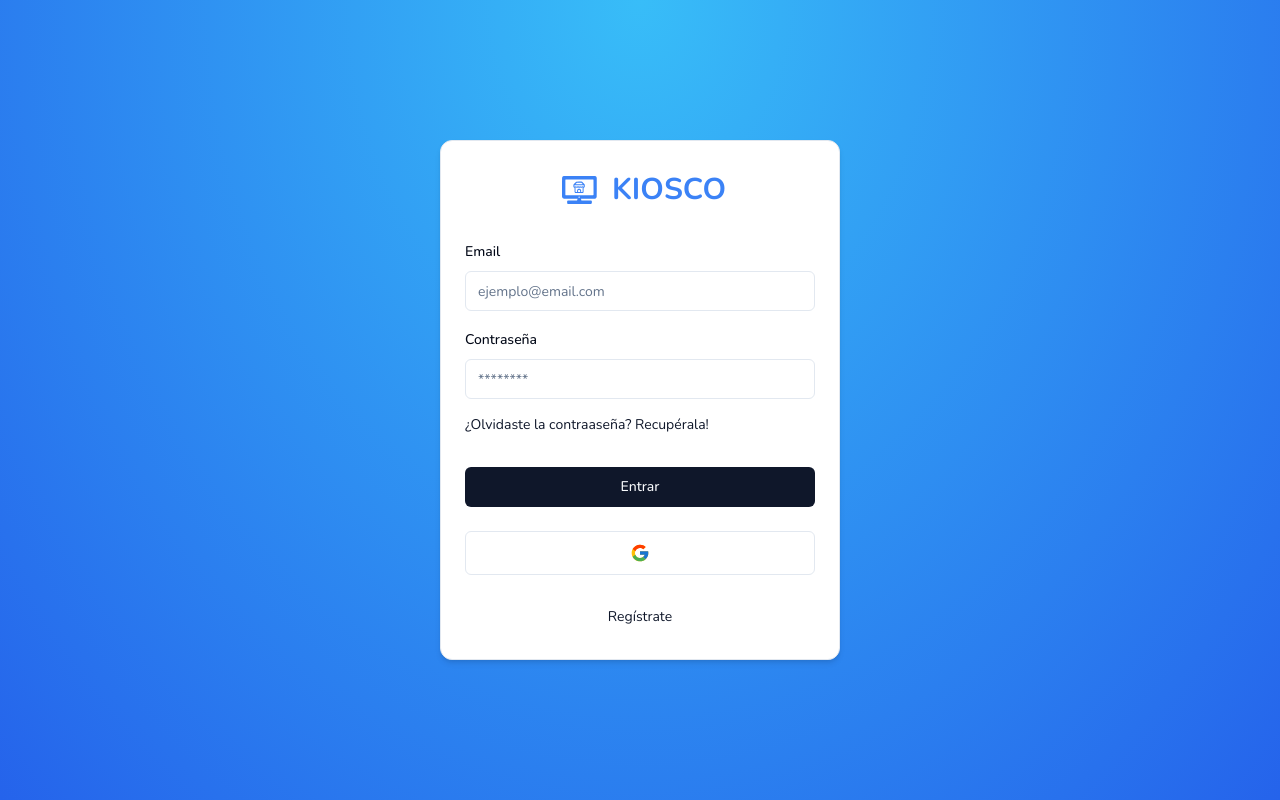
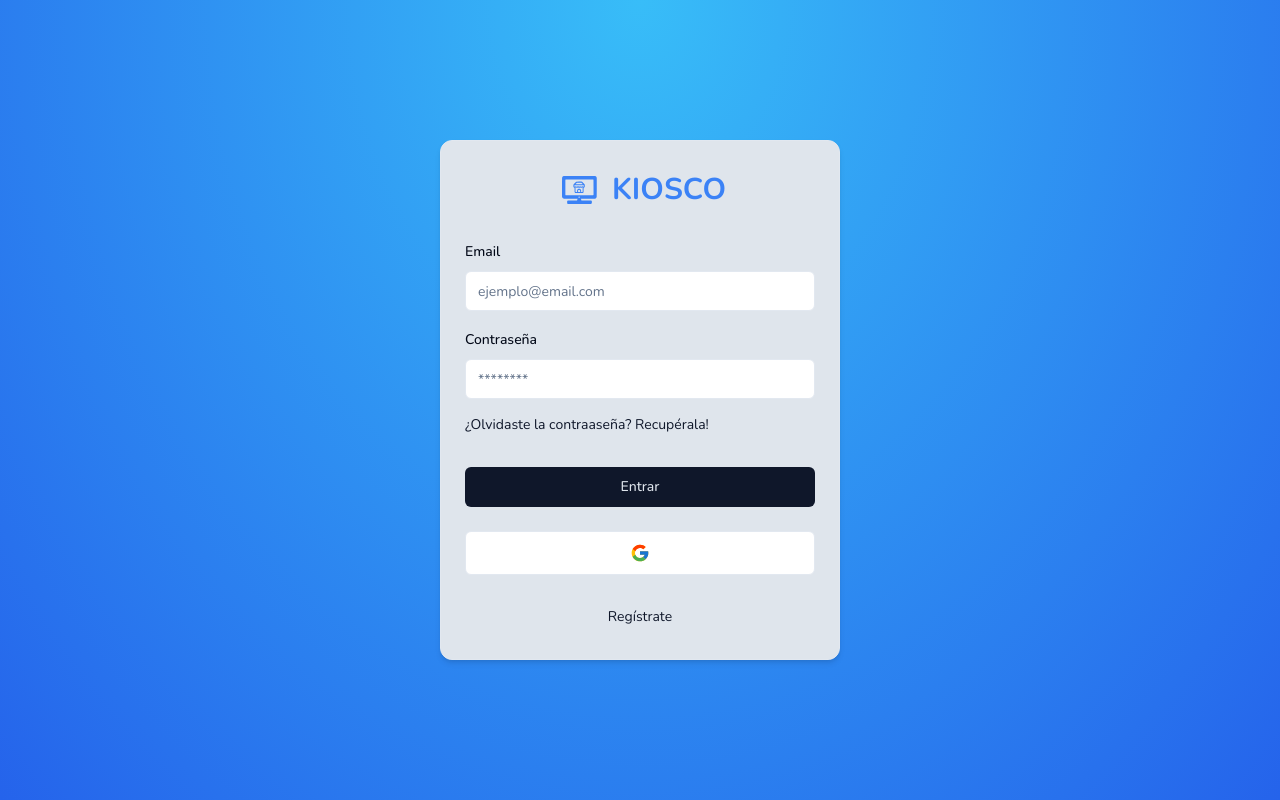
Before and after one commit to vercel-support/00255317-coma, a Next.js app: page /auth/login in a window 1280 px wide. Built offline with nearby package versions, Linux system fonts and the light colour scheme; no server answers.

Commit message:
branding

```diff
--- a/app/globals.css
+++ b/app/globals.css
@@ -14,14 +14,14 @@
     --background: hsl(0, 0%, 100%);
     --foreground: hsl(222.2, 84%, 4.9%);
 
-    --card: hsl(0, 0%, 100%);
+    --card: hsl(212, 25%, 90%);
     --card-foreground: hsl(222.2, 84%, 4.9%);
 
-    --popover: hsl(0, 0%, 100%);
+    --popover: hsl(212, 25%, 90%);
     --popover-foreground: hsl(222.2, 84%, 4.9%);
 
     --primary: hsl(222.2, 47.4%, 11.2%);
-    --primary-foreground: hsl(210, 40%, 98%);
+    --primary-foreground: hsl(212, 25%, 90%);
 
     --secondary: hsl(210, 40%, 96.1%);
     --secondary-foreground: hsl(222.2, 47.4%, 11.2%);
@@ -33,7 +33,7 @@
     --accent-foreground: hsl(222.2, 47.4%, 11.2%);
 
     --destructive: hsl(0, 84.2%, 60.2%);
-    --destructive-foreground: hsl(210, 40%, 98%);
+    --destructive-foreground: hsl(212, 25%, 90%);
 
     --border: hsl(214.3, 31.8%, 91.4%);
     --input: hsl(214.3, 31.8%, 91.4%);
@@ -48,28 +48,28 @@
     --branding-dark: hsl(212, 63%, 21%); /* Un tono aún más oscuro para el modo oscuro */
 
     --background: hsl(222.2, 84%, 4.9%);
-    --foreground: hsl(210, 40%, 98%);
+    --foreground: hsl(212, 25%, 90%);
 
-    --card: hsl(222.2, 84%, 4.9%);
-    --card-foreground: hsl(210, 40%, 98%);
+    --card: hsl(217.2, 32.6%, 17.5%);
+    --card-foreground: hsl(212, 25%, 90%);
 
     --popover: hsl(222.2, 84%, 4.9%);
-    --popover-foreground: hsl(210, 40%, 98%);
+    --popover-foreground: hsl(212, 25%, 90%);
 
-    --primary: hsl(210, 40%, 98%);
+    --primary: hsl(212, 25%, 90%);
     --primary-foreground: hsl(222.2, 47.4%, 11.2%);
 
     --secondary: hsl(217.2, 32.6%, 17.5%);
-    --secondary-foreground: hsl(210, 40%, 98%);
+    --secondary-foreground: hsl(212, 25%, 90%);
 
     --muted: hsl(217.2, 32.6%, 17.5%);
     --muted-foreground: hsl(215, 20.2%, 65.1%);
 
     --accent: hsl(217.2, 32.6%, 17.5%);
-    --accent-foreground: hsl(210, 40%, 98%);
+    --accent-foreground: hsl(212, 25%, 90%);
 
     --destructive: hsl(0, 62.8%, 30.6%);
-    --destructive-foreground: hsl(210, 40%, 98%);
+    --destructive-foreground: hsl(212, 25%, 90%);
 
     --border: hsl(217.2, 32.6%, 17.5%);
     --input: hsl(217.2, 32.6%, 17.5%);
--- a/components/admin/dashboard/daily-cash-flow-card.tsx
+++ b/components/admin/dashboard/daily-cash-flow-card.tsx
@@ -27,7 +27,7 @@
   return (
     <Card
       className={cn(
-        "flex flex-col items-center p-4 bg-secondary rounded-lg shadow-lg",
+        "flex flex-col items-center p-4 rounded-lg shadow-lg",
         classname ? classname : ""
       )}
     >
--- a/components/admin/dashboard/profit-porcentage-card.tsx
+++ b/components/admin/dashboard/profit-porcentage-card.tsx
@@ -25,7 +25,7 @@
   return (
     <Card
       className={cn(
-        "flex flex-col items-center p-4 bg-secondary rounded-lg shadow-lg",
+        "flex flex-col items-center p-4 rounded-lg shadow-lg",
         classname ? classname : ""
       )}
     >
--- a/components/admin/dashboard/revenue-card.tsx
+++ b/components/admin/dashboard/revenue-card.tsx
@@ -25,7 +25,7 @@
   return (
     <Card
       className={cn(
-        "flex flex-col items-center p-4 bg-secondary rounded-lg shadow-lg w-full",
+        "flex flex-col items-center p-4 rounded-lg shadow-lg w-full",
         classname ? classname : ""
       )}
     >
--- a/components/admin/dashboard/total-sales-card.tsx
+++ b/components/admin/dashboard/total-sales-card.tsx
@@ -24,7 +24,7 @@
   return (
     <Card
       className={cn(
-        "flex flex-col items-center p-4 bg-secondary rounded-lg shadow-lg",
+        "flex flex-col items-center p-4 rounded-lg shadow-lg",
         classname ? classname : ""
       )}
     >
--- a/components/layout/LeftSideBar.tsx
+++ b/components/layout/LeftSideBar.tsx
@@ -11,7 +11,7 @@
   const pathname = usePathname();
 
   return (
-    <aside className="h-screen left-0 top-0 sticky p-8 pt-2 flex flex-col gap-4 bg-brandingLight shadow-lg max-md:hidden overflow-auto dark:bg-secondary">
+    <aside className="h-screen left-0 top-0 sticky p-8 pt-2 flex flex-col gap-4 bg-card shadow-lg max-md:hidden overflow-auto">
       <div className="w-full flex items-center justify-center bg-branding rounded-md shadow-sm p-2">
         <Image
           src="/logo-gesapp-white.svg"
@@ -31,7 +31,7 @@
                 "flex",
                 "gap-4",
                 "text-md font-bold",
-                "hover:text-brandingDark",
+                "hover:text-brandingDark  dark:hover:text-brandingLight",
                 pathname === link.path ? "text-branding" : "text-primary/70"
               )}
             >
--- a/components/layout/TopBar.tsx
+++ b/components/layout/TopBar.tsx
@@ -11,14 +11,13 @@
 import Image from "next/image";
 import Link from "next/link";
 import { usePathname } from "next/navigation";
-
 import { UserButton } from "@/components/auth/user-button";
 import { ModeToggle } from "@/components/custom ui/toggle-mode";
 
 const TopBar = () => {
   const pathname = usePathname();
   return (
-    <div className="sticky top-0 z-20 w-full flex justify-between px-8 py-2 items-center bg-brandingLight shadow-xl md:hidden dark:bg-secondary">
+    <div className="sticky top-0 z-20 w-full flex justify-between px-8 py-2 items-center bg-card shadow-xl md:hidden">
       <div className="w-[50%] flex items-center justify-center bg-branding rounded-md shadow-sm">
         <Image
           src="/logo-gesapp-white.svg"
@@ -43,7 +42,7 @@
                     "flex",
                     "gap-4",
                     "text-xl font-bold",
-                    "hover:text-brandingDark",
+                    "hover:text-brandingDark dark:hover:text-brandingLight",
                     pathname === link.path
                       ? "text-branding"
                       : "text-neutral-500"
--- a/components/ui/card.tsx
+++ b/components/ui/card.tsx
@@ -1,6 +1,6 @@
-import * as React from "react"
+import * as React from "react";
 
-import { cn } from "@/lib/utils"
+import { cn } from "@/lib/utils";
 
 const Card = React.forwardRef<
   HTMLDivElement,
@@ -14,8 +14,8 @@
     )}
     {...props}
   />
-))
-Card.displayName = "Card"
+));
+Card.displayName = "Card";
 
 const CardHeader = React.forwardRef<
   HTMLDivElement,
@@ -26,8 +26,8 @@
     className={cn("flex flex-col space-y-1.5 p-6", className)}
     {...props}
   />
-))
-CardHeader.displayName = "CardHeader"
+));
+CardHeader.displayName = "CardHeader";
 
 const CardTitle = React.forwardRef<
   HTMLParagraphElement,
@@ -38,8 +38,8 @@
     className={cn("font-semibold leading-none tracking-tight", className)}
     {...props}
   />
-))
-CardTitle.displayName = "CardTitle"
+));
+CardTitle.displayName = "CardTitle";
 
 const CardDescription = React.forwardRef<
   HTMLParagraphElement,
@@ -50,16 +50,16 @@
     className={cn("text-sm text-muted-foreground", className)}
     {...props}
   />
-))
-CardDescription.displayName = "CardDescription"
+));
+CardDescription.displayName = "CardDescription";
 
 const CardContent = React.forwardRef<
   HTMLDivElement,
   React.HTMLAttributes<HTMLDivElement>
 >(({ className, ...props }, ref) => (
   <div ref={ref} className={cn("p-6 pt-0", className)} {...props} />
-))
-CardContent.displayName = "CardContent"
+));
+CardContent.displayName = "CardContent";
 
 const CardFooter = React.forwardRef<
   HTMLDivElement,
@@ -70,7 +70,14 @@
     className={cn("flex items-center p-6 pt-0", className)}
     {...props}
   />
-))
-CardFooter.displayName = "CardFooter"
+));
+CardFooter.displayName = "CardFooter";
 
-export { Card, CardHeader, CardFooter, CardTitle, CardDescription, CardContent }
+export {
+  Card,
+  CardHeader,
+  CardFooter,
+  CardTitle,
+  CardDescription,
+  CardContent,
+};
```
